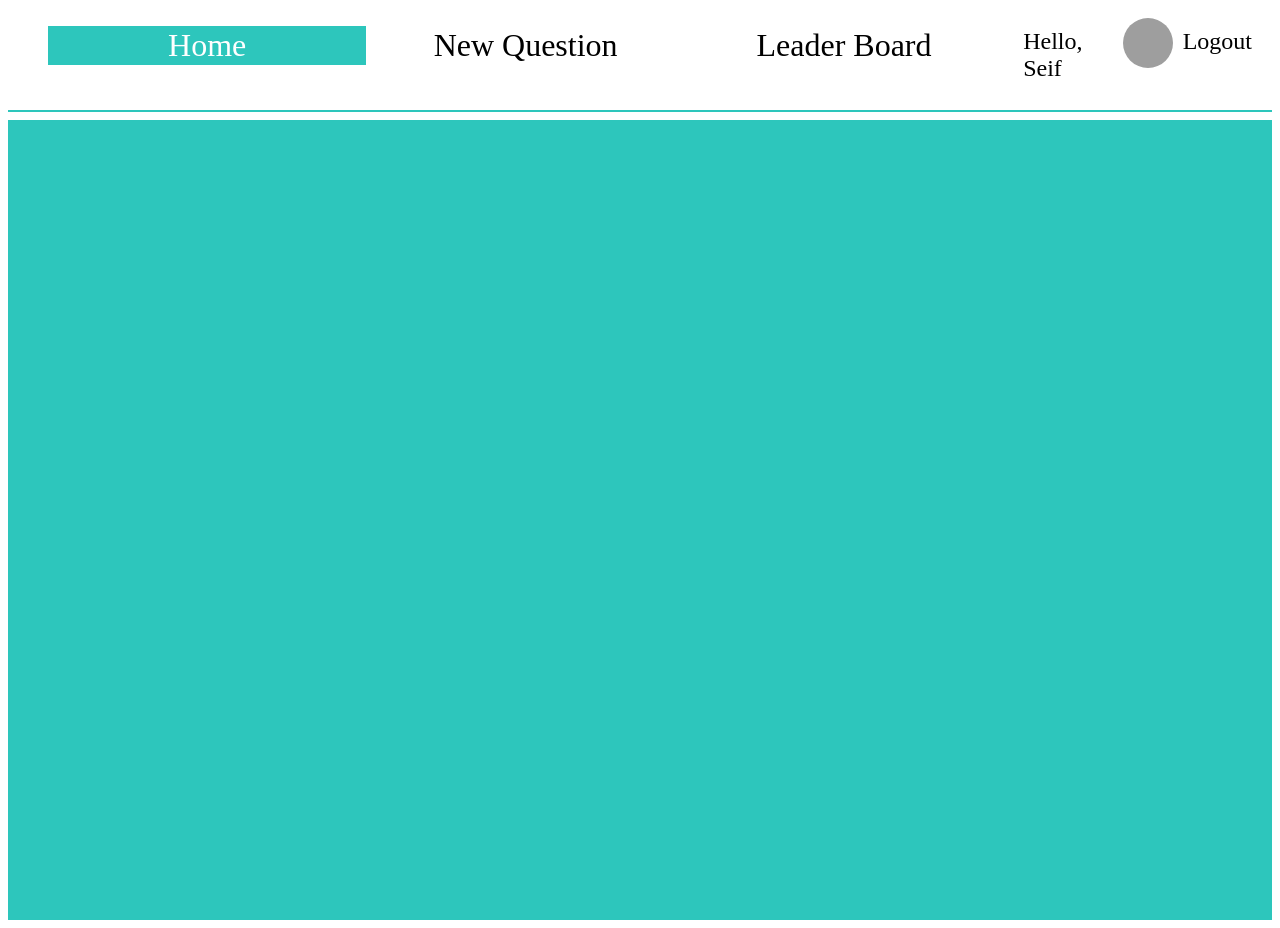
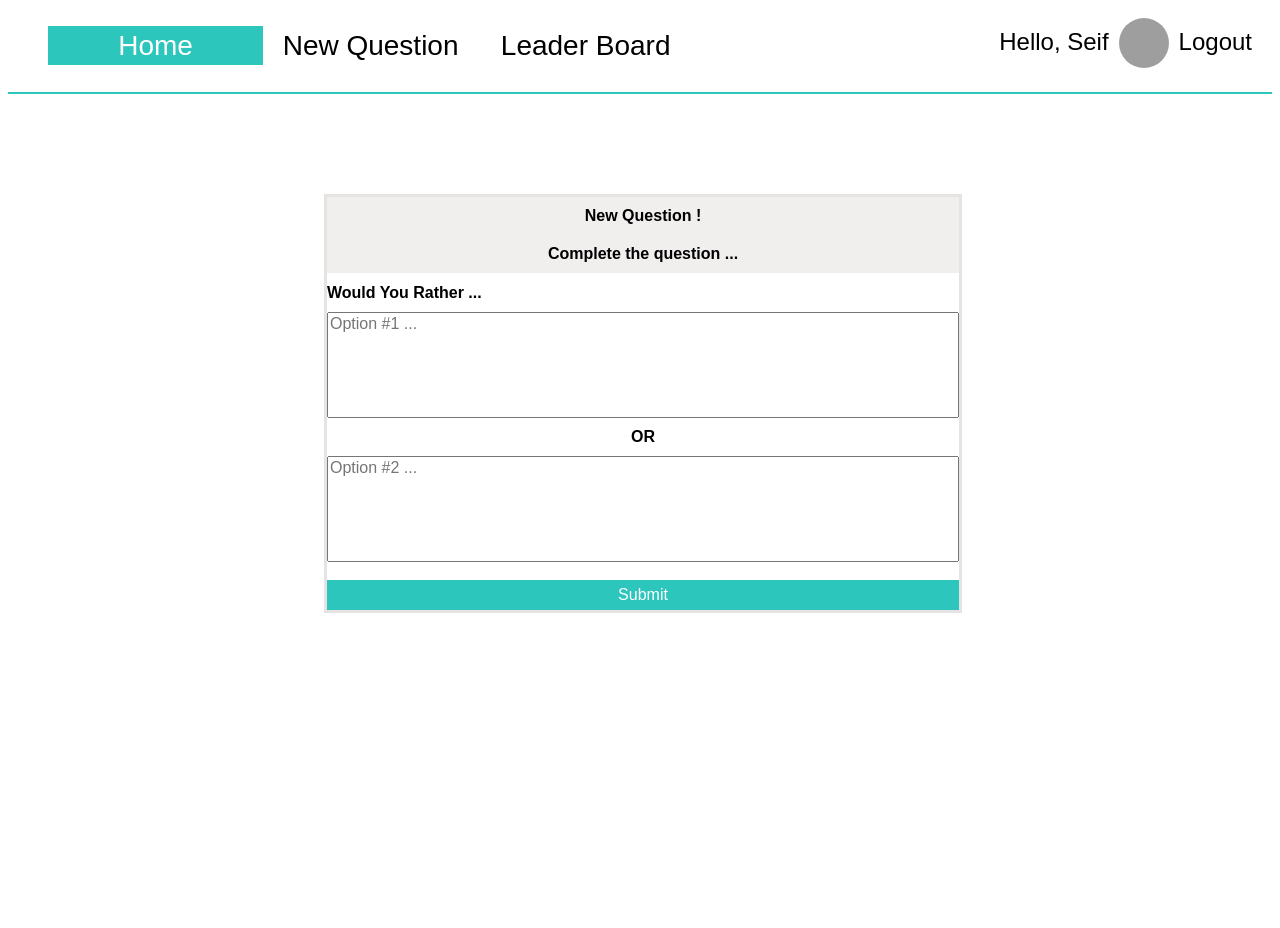
Before and after one commit to hamedeach/react-wouldyourather-app, a React (Create React App) app: page / in a window 1280 px wide. After the commit the page ends 800 px from the top, so only its background shows below. Built offline with nearby package versions, Linux system fonts and the light colour scheme; grey boxes are pictures that could not be loaded.

Commit message:
modify the app component to add the Nav Component instead of the home component implemenet the newQuestion component

```diff
--- a/src/Components/App.js
+++ b/src/Components/App.js
@@ -1,13 +1,27 @@
 
 
-import Navbar from './Navbar.js';
-import LoginBox from './loginBox.js';
+import LoginBox from './LoginBox.js';
 import Home from './Home.js';
+import Navbar from "./Navbar";
+import UserInfo from "./UserInfo";
+import NewQuestion from './NewQuestion.js';
 
 function App() {
   return (
     <div className="App">
-     <Home/>
+      <div>
+        <div className="homebar-container">
+          <div className="navbar-container">
+            <Navbar />
+          </div>
+          <div className="userinfo-container">
+            <UserInfo />
+          </div>
+
+        </div>
+        <hr></hr>
+      </div>
+      <NewQuestion />
     </div>
   );
 }
--- a/src/Components/Home.js
+++ b/src/Components/Home.js
@@ -1,29 +1,14 @@
 import React, { Component } from "react";
-import Navbar from "./Navbar";
-import UserInfo from "./UserInfo";
+
 
 class Home extends Component {
 
     render() {
         return (
             <div>
-                <div>
-                    <div className="homebar-container">
-                        <div className="navbar-container">
-                            <Navbar />
-                        </div>
-                        <div className="userinfo-container">
-                            <UserInfo />
-                        </div>
-
-                    </div>
-                    <hr></hr>
-
-                </div>
                 <div className="home-body">
 
                 </div>
-
             </div>
 
 
--- /dev/null
+++ b/src/Components/NewQuestion.js
@@ -0,0 +1,37 @@
+
+import React,{Component} from "react";
+
+
+class NewQuestion extends Component{
+
+    render(){
+        return(
+            <div className="box-div">
+                <div className="box-title">
+                    <h2> New Question !</h2>
+                    <h3>Complete the question ...</h3>
+                </div>
+                <h1> Would You Rather ...</h1>
+                <div >
+                    <form className="question-div">
+                        <textarea
+                         placeholder="Option #1 ..."
+                         maxLength={280}
+                         />
+
+                        <h2 className="h2-or"> OR </h2>
+
+                        <textarea
+                         placeholder="Option #2 ..."
+                         maxLength={280} />
+                         <br/>
+
+                        <button className="submit-btn"> Submit</button>
+                    </form>
+                </div>
+
+            </div>
+        )
+    }
+}
+export default NewQuestion;
--- a/src/Components/loginBox.js
+++ b/src/Components/loginBox.js
@@ -4,8 +4,8 @@ import React from "react";
 
 export default function LoginBox() {
     return (
-        <div className='login-box-div'>
-            <div className='login-box-title'>
+        <div className='box-div'>
+            <div className='box-title'>
                 <h2>Welcome to the Would You Rather App!</h2>
                 <h3>Please sign in to continue</h3>
             </div>
--- a/src/index.css
+++ b/src/index.css
@@ -1,3 +1,8 @@
+* {
+  font-size: 100%;
+  font-family: sans-serif;
+ }
+
 nav {
   padding: .15em 0;
   width: 100%;
@@ -9,8 +14,8 @@ nav ul {
 
 nav ul li {
   margin-left: 2.5em;
-  font-weight: 400;
-  font-size: 32px;
+  font-weight: 200;
+  font-size: 28px;
   line-height: 39px;
   text-align: center;
   color: #000000;
@@ -46,7 +51,6 @@ hr {
   left: 0px;
   border: 1px solid #2DC6BC;
 
-
 }
 
 
@@ -60,14 +64,14 @@ img {
   width: 40%;
 }
 
-.login-box-div {
+.box-div {
   border: 3px solid #E7E3E3;
   width: 50%;
   margin-top: 100px;
   margin-left: 25%;
 }
 
-.login-box-title {
+.box-title {
   background: #F1EEEE;
 }
 
@@ -75,12 +79,14 @@ h2 {
   margin: auto;
   padding: 10px;
   text-align: center;
+
 }
 
 h3 {
   margin: auto;
   padding: 10px;
   text-align: center;
+
 }
 
 .colored-title {
@@ -104,7 +110,6 @@ select {
 
 .custom-select {
   position: relative;
-  font-family: Arial;
   margin: auto;
   width: 100%;
   display: flex;
@@ -152,7 +157,7 @@ button {
 }
 
 .navbar-container {
-  flex: 4;
+  flex: 10%
 
 }
 
@@ -167,11 +172,40 @@ button {
   font-size: x-large;
   vertical-align: middle;
 
+
 }
 
 .home-body{
   display: flex;
   background-color:#2DC6BC;
+  opacity:10%;
   width: 100%;
   height: 800px;
 }
+
+
+.question-div{
+  display: flex;
+  width: 100%;
+  flex-direction: column;
+}
+
+.h2-or{
+  width: 50%;
+
+}
+
+textarea{
+  resize: none;
+  height: 100px;
+}
+
+.submit-btn{
+  background: #2DC6BC;
+  border: #F1EEEE;
+  color: #ffff;
+  height: 30px;
+  cursor: pointer;
+  width: 100%;
+
+}
--- a/src/index.js
+++ b/src/index.js
@@ -2,6 +2,7 @@ import React from 'react';
 import ReactDOM from 'react-dom/client';
 import './index.css';
 import App from './Components/App'
+import LoginBox from './Components/LoginBox';
 import reportWebVitals from './reportWebVitals';
 
 
```
